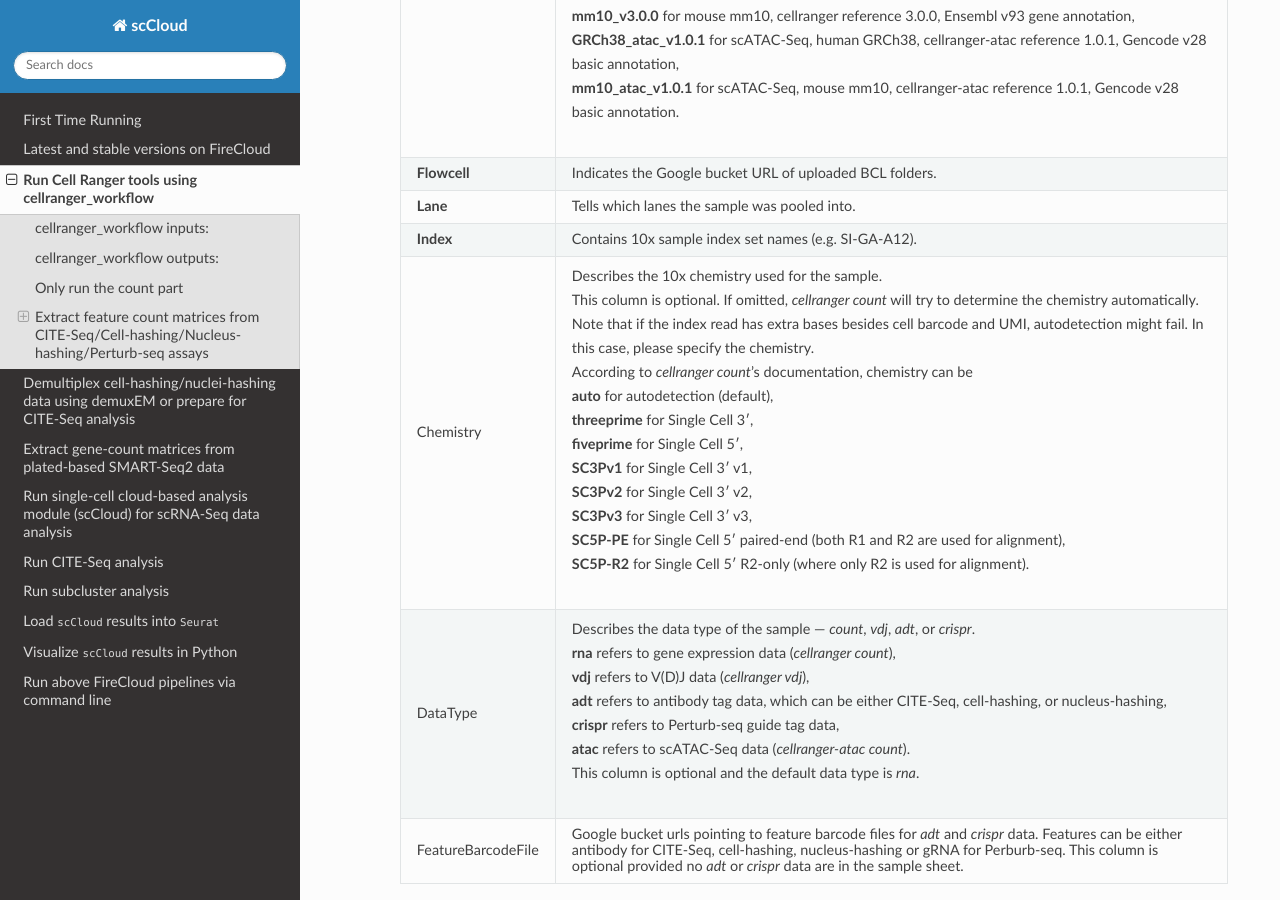
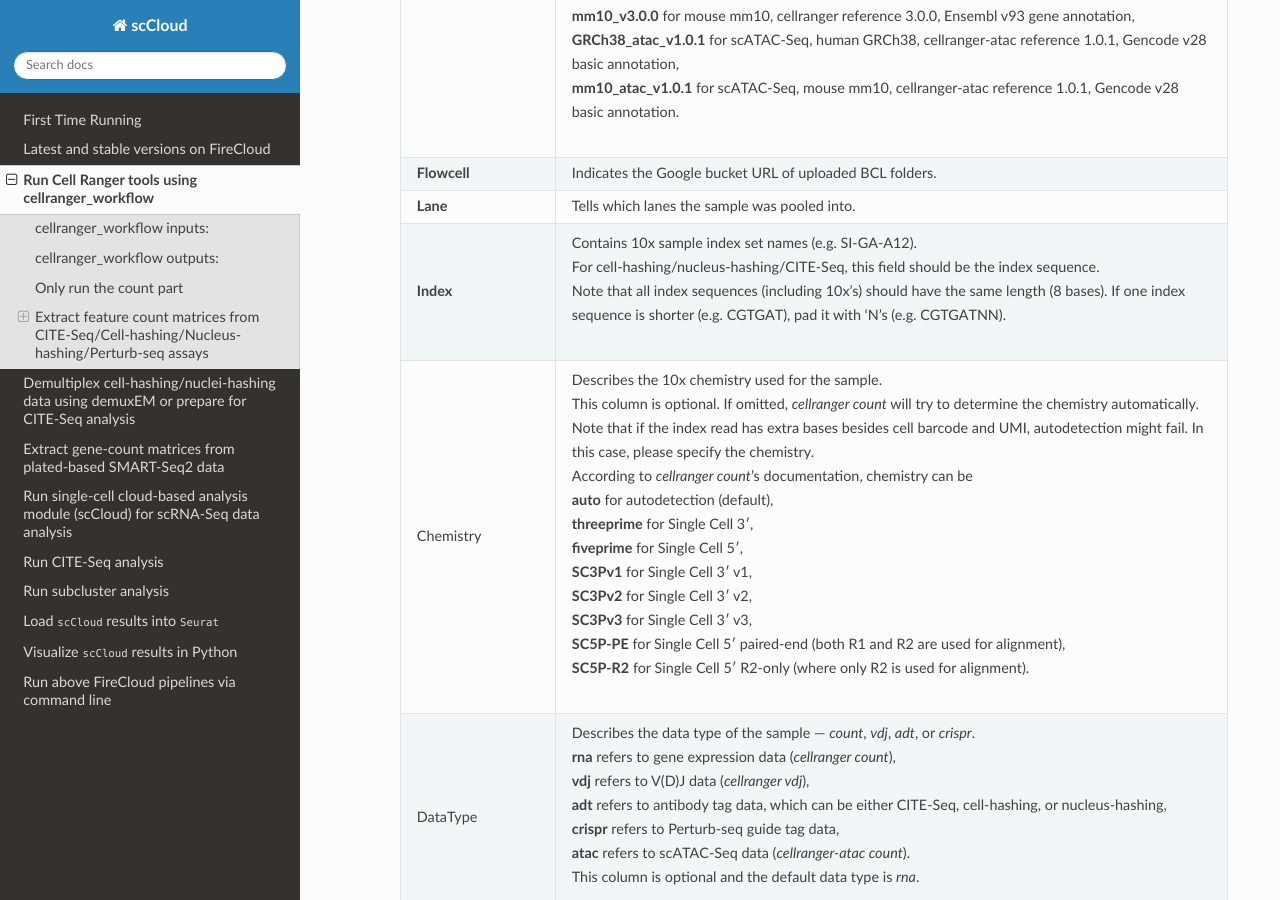
Before and after one commit to lilab-bcb/cumulus, a Sphinx documentation site: the page built from docs/cellranger.rst, in a window 1280 px wide and 900 px high, scrolled down 1606 px. Built offline with Sphinx 7.4.7 and the Read the Docs theme 2.0.0, drawn with Linux system fonts in a browser that asks for light colours.

Commit message:
We should make sure all index sequences be the same length

```diff
--- a/docs/cellranger.rst
+++ b/docs/cellranger.rst
@@ -66,7 +66,10 @@ Follow the steps below to run CellRanger mkfastq/count/vdj on FireCloud.
 		* - **Lane**
 		  - Tells which lanes the sample was pooled into.
 		* - **Index**
-		  - Contains 10x sample index set names (e.g. SI-GA-A12).
+		  -
+			| Contains 10x sample index set names (e.g. SI-GA-A12).
+			| For cell-hashing/nucleus-hashing/CITE-Seq, this field should be the index sequence.
+			| Note that all index sequences (including 10x's) should have the same length (8 bases). If one index sequence is shorter (e.g. CGTGAT), pad it with 'N's (e.g. CGTGATNN).
 		* - Chemistry
 		  -
 			| Describes the 10x chemistry used for the sample.
```
